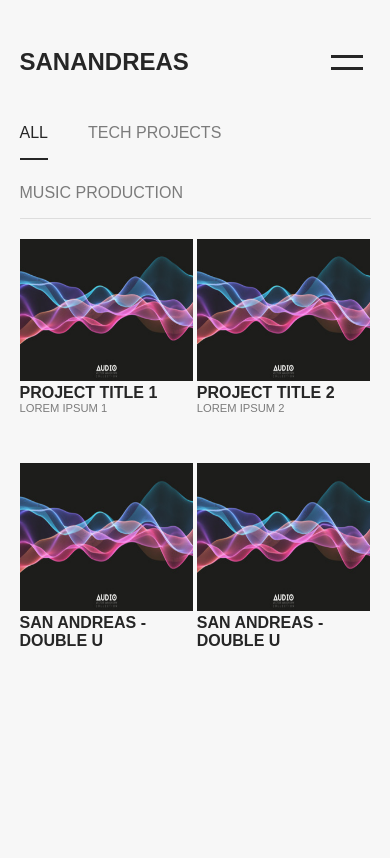
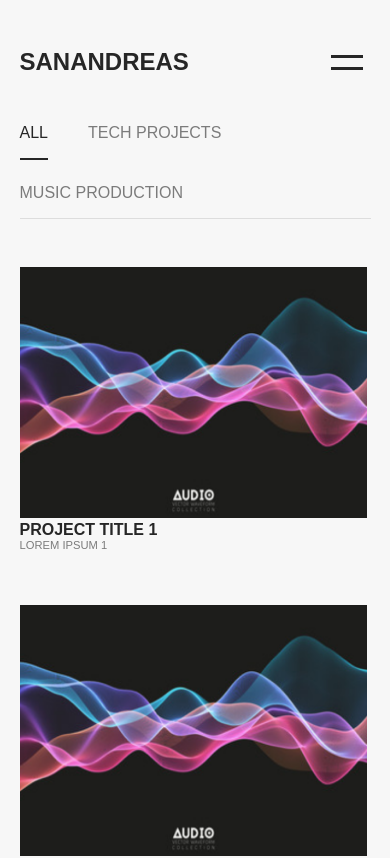
Before and after one commit to EmmAnders/sanandreas-audio-engineer, a React (Create React App) app: page /projects in a window 390 px wide. Shown: the top 858 px of the page. Built offline with nearby package versions, Linux system fonts and the light colour scheme; a web font is replaced by a local one.

Commit message:
made it responsive

```diff
--- a/src/components/Card.jsx
+++ b/src/components/Card.jsx
@@ -4,7 +4,11 @@ import sampleImage from "../assets/sample.png";
 
 const Card = (props) => {
   return (
-    <div className={`cardContainer ${props.className}`} key={props.key}>
+    <div
+      onClick={props.onClick}
+      className={`cardContainer ${props.className}`}
+      key={props.key}
+    >
       <img className="img" src={sampleImage} alt="" />
       <h2>{props.title}</h2>
       <p>{props.desc}</p>
--- a/src/scss/components/Tabs.scss
+++ b/src/scss/components/Tabs.scss
@@ -3,7 +3,6 @@
 
 .tabs__box {
   margin: 0 -20px 20px -20px;
-
 }
 
 .tabs__box:after {
@@ -11,6 +10,7 @@
   margin: -4px 20px 0;
   display: block;
   border-bottom: 1px solid #dddddd;
+  margin-bottom: 3rem;
 }
 
 .tabs__tab {
--- a/src/scss/pages/Projects.scss
+++ b/src/scss/pages/Projects.scss
@@ -1,12 +1,15 @@
 @import "../variables.scss";
+@import "../Mixins.scss";
 
 .projects {
-
-
   .wrapper {
     display: grid;
-    grid-template-columns: 50% 50%;
+    grid-template-columns: 100%;
     grid-gap: 0.5%;
+
+    @include tablet {
+      grid-template-columns: 50% 50%;
+    }
 
     .item {
       height: 100%;
```
